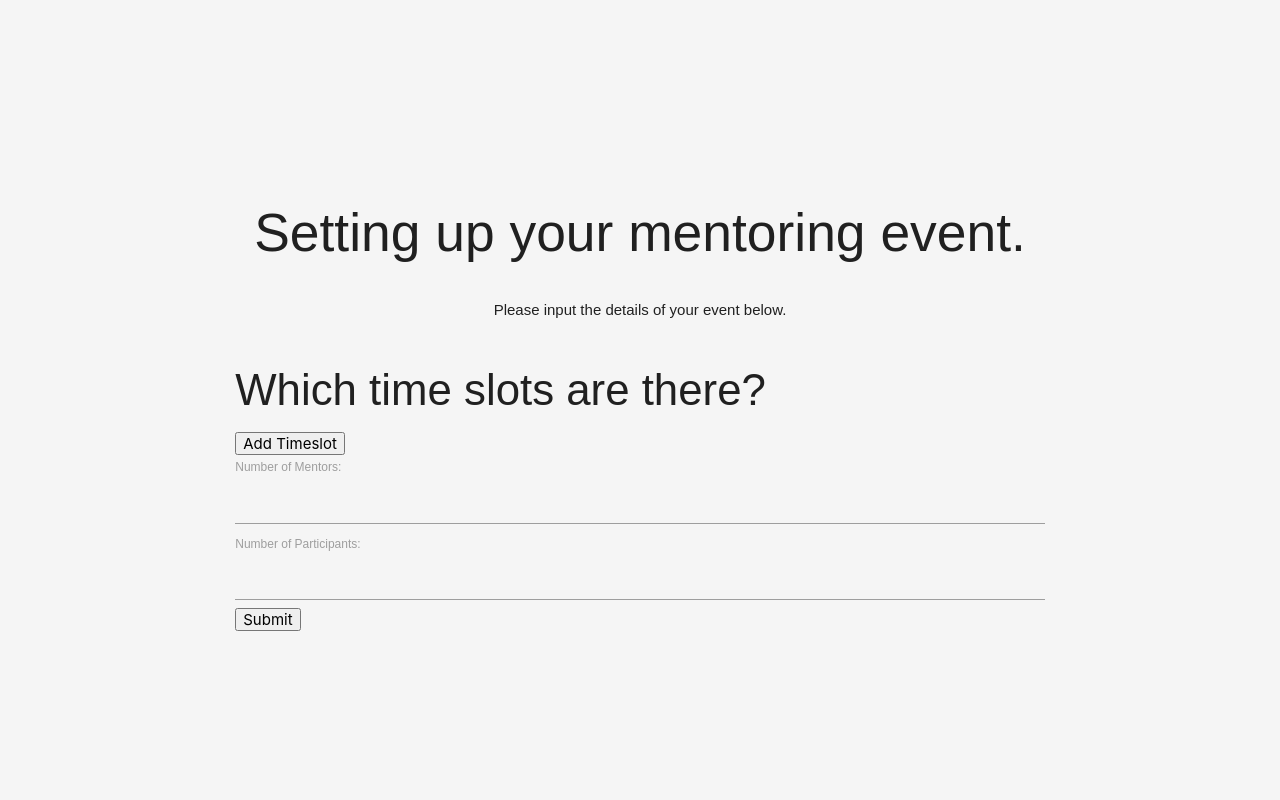
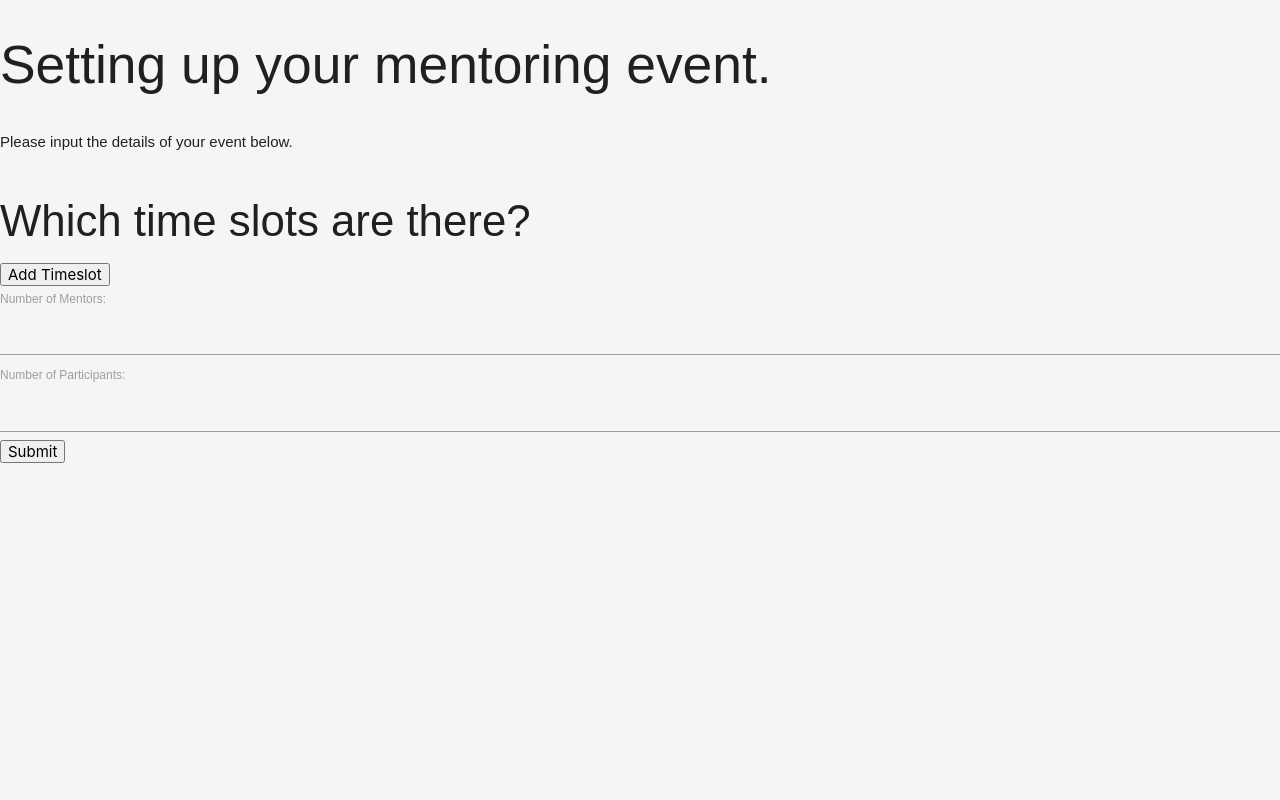
Before and after one commit to PaulKMueller/match_my_mentor, a Flask app: page /setup in a window 1280 px wide. Run offline with Flask 3, Linux system fonts and the light colour scheme; parts of the project's set-up code (start-up, migrations or seed data) failed here and were passed over.

Commit message:
Update matching algo and reformat

```diff
--- a/src/static/style.css
+++ b/src/static/style.css
@@ -1,15 +1,18 @@
 /* Base styles to include in your main stylesheet */
-
 html, body {
     height: 100%; /* Full height of the viewport */
     margin: 0; /* Remove default margin */
     padding: 0; /* Remove default padding */
-    display: flex; /* Enables flexbox */
-    justify-content: center; /* Centers horizontally */
-    align-items:center; /* Centers vertically */
+    display: block; /* Change from flex to block for a natural flow */
     font-family: Arial, sans-serif; /* Ensures consistent font usage */
     background-color: #f5f5f5; /* A light grey background color */
-    flex-flow: column; /* Stacks children elements vertically */
+}
+
+body {
+    min-height: 100vh; /* Ensures at least full viewport height */
+    display: flex; /* Maintains flex for direct child alignment */
+    flex-direction: column; /* Stacks children elements vertically */
+    justify-content: flex-start; /* Align content from the start */
 }
 
 .qr-container {
--- a/src/templates/admin.html
+++ b/src/templates/admin.html
@@ -19,13 +19,11 @@
                 <tr>
                     <th>Mentor Name</th>
                     <th>Job Description</th>
-                    <th>Available Timeslots</th>
                 </tr>
                 {% for mentor in mentors_data %}
                 <tr data-id="{{ mentor.mentor.id }}">
                     <td contenteditable="true" class="editable" data-column="name">{{ mentor.mentor.name }}</td>
                     <td contenteditable="true" class="editable" data-column="job_description">{{ mentor.mentor.job_description }}</td>
-                    <td>{{ mentor.timeslots }}</td>
                     <td><button onclick="saveChanges(this)">Save</button></td>
                 </tr>
                 {% endfor %}
```
Also changed, not shown: src/optimizer.py (+3 -4 lines), tests/test_optimizer.py (+3 -2 lines).
